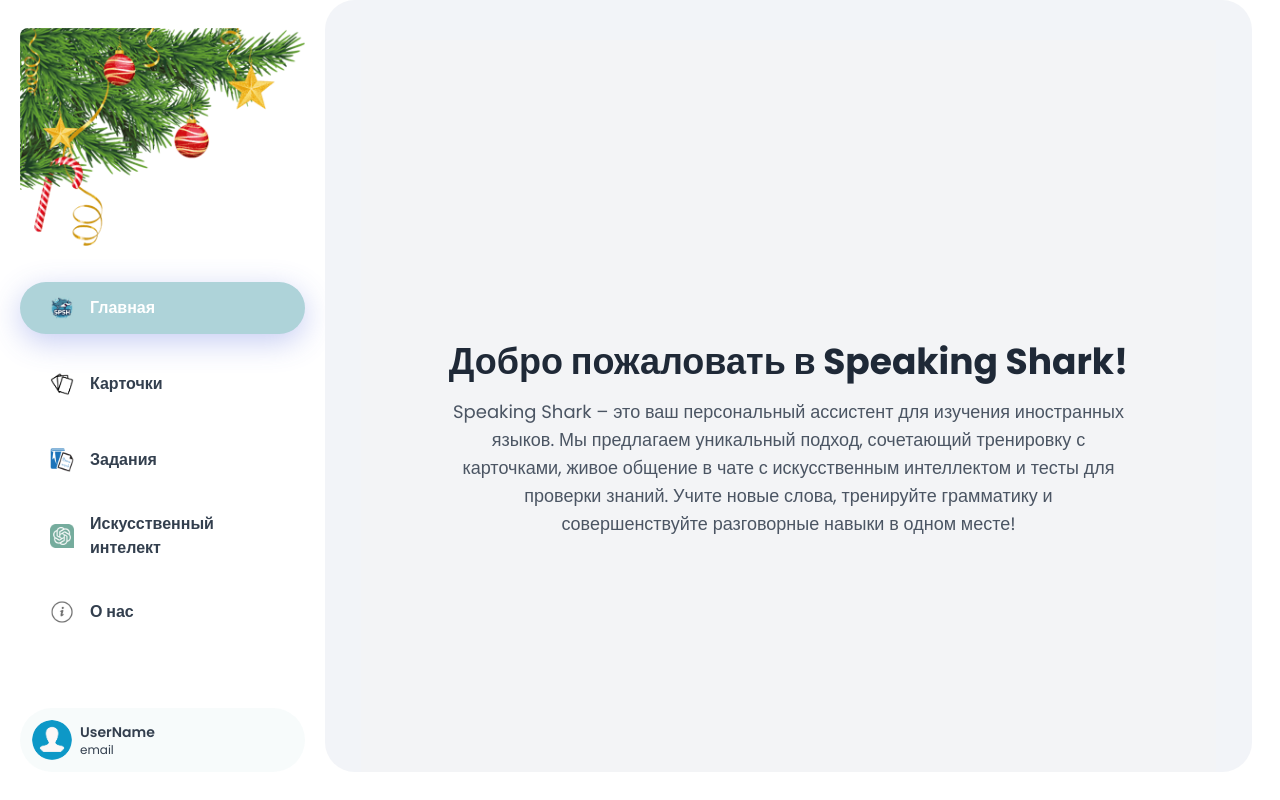
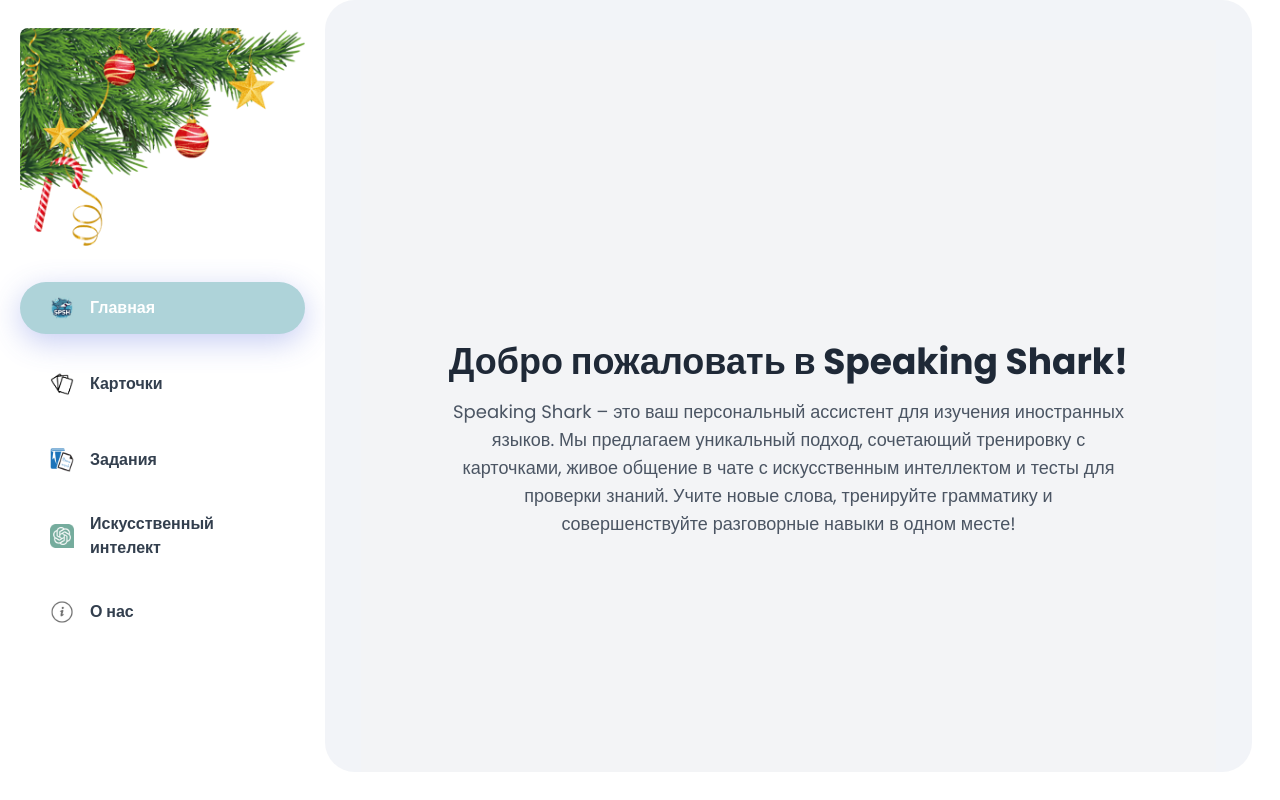
Before and after one commit to kentyl/Speaking_Shark, a Next.js app: page / in a window 1280 px wide. Built offline with nearby package versions, Linux system fonts and the light colour scheme.

Commit message:
test tg user_info

```diff
--- a/app/(root)/layout.tsx
+++ b/app/(root)/layout.tsx
@@ -1,32 +1,56 @@
 "use client";
-
-import React, { useState, useEffect, useTransition } from "react";
+// / <reference path="@/types/telegram.d.ts" />
+import React, { useState, useEffect } from "react";
+import { useSearchParams } from "next/navigation";
 import Sidebar from "@/components/sidebar";
 import MobileNavigation from "@/components/MobileNavigation";
 import Spinner from "@/components/shared/spinner";
 
 const Layout = ({ children }: { children: React.ReactNode }) => {
-  const [isPending, startTransition] = useTransition();
   const [loading, setLoading] = useState(false);
+  const [userData, setUserData] = useState<{
+    userName?: string;
+    userId?: string;
+  }>({});
+
+  const searchParams = useSearchParams();
 
   useEffect(() => {
-    // Эмуляция начала загрузки (для демонстрации при переходах или долгих запросах)
-    startTransition(() => {
-      setLoading(true); // Показываем спиннер
-      setTimeout(() => {
-        setLoading(false); // Прячем спиннер после завершения
-      }, 1000); // Задержка для имитации загрузки
-    });
-  }, []);
+    setLoading(true);
+
+    let userName = searchParams.get("user_name") || undefined;
+    let userId = searchParams.get("user_id") || undefined;
+
+    // Проверка, если открыто из Telegram Mini App
+    if (typeof window !== "undefined" && window.Telegram?.WebApp) {
+      const tg = window.Telegram.WebApp;
+      const telegramUserId = tg.initDataUnsafe?.user?.id?.toString();
+      const telegramUserName =
+        tg.initDataUnsafe?.user?.username ||
+        tg.initDataUnsafe?.user?.first_name;
+
+      if (telegramUserId && telegramUserName) {
+        userId = telegramUserId;
+        userName = telegramUserName;
+
+        // Добавляем параметры в URL (если нужно)
+        const currentUrl = new URL(window.location.href);
+        currentUrl.searchParams.set("user_id", telegramUserId);
+        currentUrl.searchParams.set("user_name", telegramUserName);
+        window.history.replaceState({}, "", currentUrl.toString());
+      }
+    }
+
+    setUserData({ userName, userId });
+    setLoading(false);
+  }, [searchParams]);
 
   return (
     <main className="flex h-screen w-screen overflow-hidden">
-      {/* Глобальный спиннер */}
-      {(loading || isPending) && <Spinner />}
-
-      <Sidebar />
+      {loading && <Spinner />}
+      <Sidebar userData={userData} />
       <section className="flex h-full flex-1 flex-col">
-        <MobileNavigation />
+        <MobileNavigation userData={userData} />
         <div className="main-content">{children}</div>
       </section>
     </main>
--- a/components/MobileNavigation.tsx
+++ b/components/MobileNavigation.tsx
@@ -2,7 +2,6 @@
 import React, { useState } from "react";
 import Image from "next/image";
 import { usePathname } from "next/navigation";
-
 import {
   Sheet,
   SheetContent,
@@ -14,7 +13,11 @@
 import Link from "next/link";
 import { cn } from "@/lib/utils";
 
-const MobileNavigation = () => {
+const MobileNavigation = ({
+  userData,
+}: {
+  userData: { userName?: string; userId?: string };
+}) => {
   const [open, setOpen] = useState(false);
   const pathname = usePathname();
 
@@ -29,7 +32,6 @@
         />
       </Link>
 
-      {/* Текст */}
       <p className="flex-1 text-center text-lg font-semibold italic text-cyan-600">
         Speaking Shark - learn with us!
       </p>
@@ -53,10 +55,14 @@
                 height={44}
                 className="header-user-avatar"
               />
-              <div className="sm:hidden lg:block">
-                <p className="subtitle-2 capitalize">userName</p>
-                <p className="caption">email</p>
-              </div>
+              {userData.userName && userData.userId ? (
+                <div>
+                  <p className="subtitle-2 capitalize">{userData.userName}</p>
+                  <p className="caption">ID: {userData.userId}</p>
+                </div>
+              ) : (
+                <p className="subtitle-2 capitalize">Welcome!</p>
+              )}
             </div>
             <Separator className="mb-4 bg-light-200/20" />
           </SheetTitle>
@@ -67,7 +73,7 @@
                   key={name}
                   href={url}
                   className={"lg:w-full"}
-                  onClick={() => setOpen(false)} // Закрытие меню при клике
+                  onClick={() => setOpen(false)}
                 >
                   <li
                     className={cn(
--- a/components/sidebar.tsx
+++ b/components/sidebar.tsx
@@ -5,7 +5,11 @@
 import { usePathname } from "next/navigation";
 import { cn } from "@/lib/utils";
 
-const Sidebar = () => {
+const Sidebar = ({
+  userData,
+}: {
+  userData: { userName?: string; userId?: string };
+}) => {
   const pathname = usePathname();
 
   return (
@@ -27,23 +31,14 @@
                   pathname === url && "shad-active",
                 )}
               >
-                <Image
-                  src={icon}
-                  alt={name}
-                  width={24}
-                  height={24}
-                  /* иконка горит только, когда активна
-                  className={cn(
-                    "nav-icon",
-                    pathname === url && "nav-icon-active",
-                  )} */
-                />
+                <Image src={icon} alt={name} width={24} height={24} />
                 <p className="hidden lg:block">{name}</p>
               </li>
             </Link>
           ))}
         </ul>
       </nav>
+      {userData.userName && userData.userId ? (
         <div className="sidebar-user-info">
           <Image
             src="/assets/img/user_avatar.png"
@@ -53,10 +48,11 @@
             className="sidebar-user-avatar"
           />
           <div className="hidden lg:block">
-          <p className="subtitle-2 capitalize">userName</p>
-          <p className="caption">email</p>
+            <p className="subtitle-2 capitalize">{userData.userName}</p>
+            <p className="caption">ID: {userData.userId}</p>
           </div>
         </div>
+      ) : null}
     </aside>
   );
 };
```
Also changed, not shown: types/telegram.d.ts (added, +25 -0 lines). Lines whose indentation alone changed are shown as unchanged.
